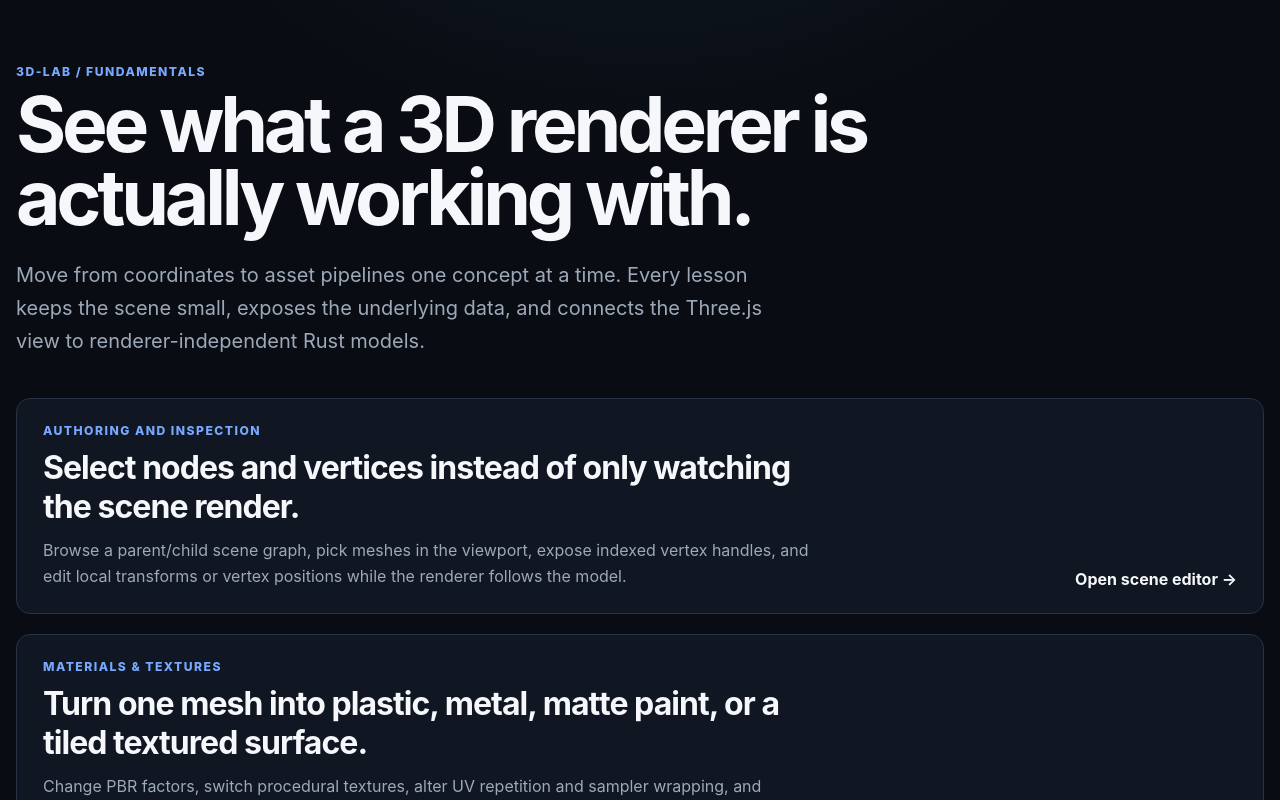
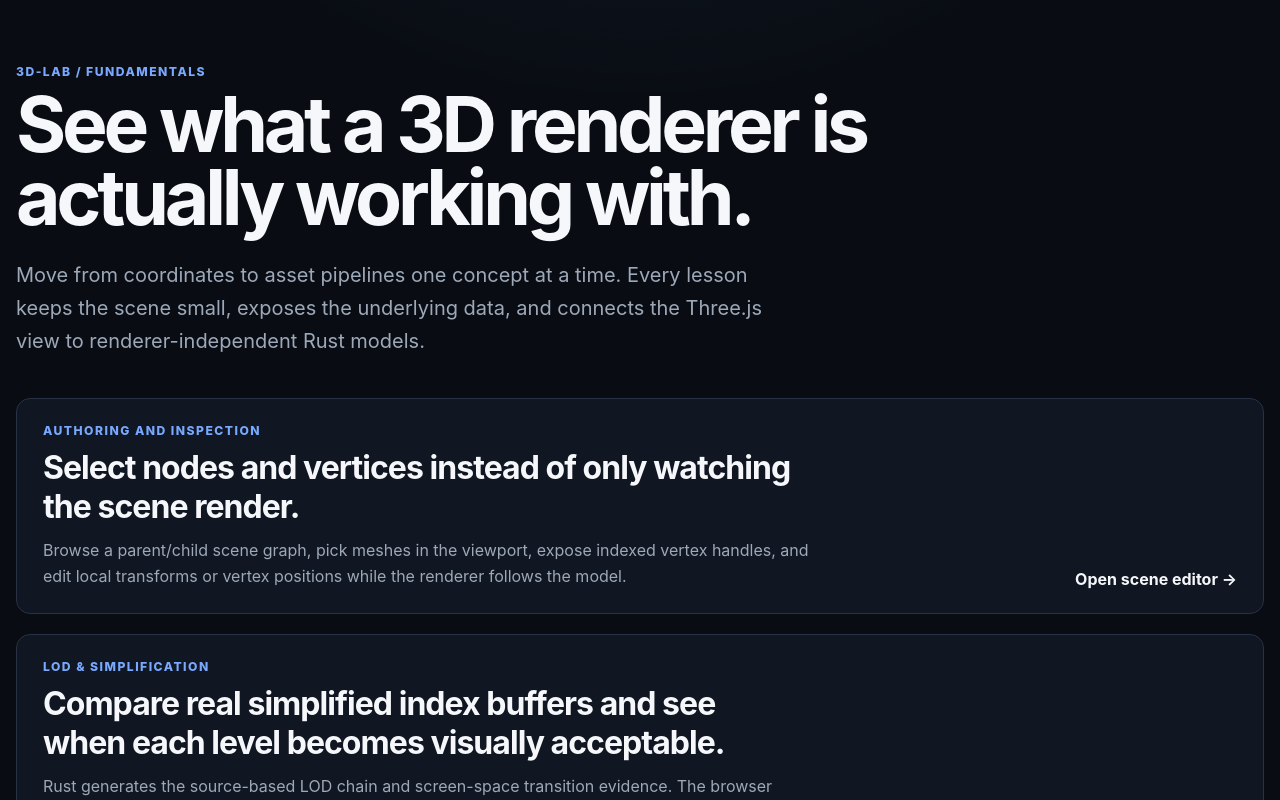
Before and after one commit to moritzbrantner/3d-lab, a Next.js app in the folder web/: page / in a window 1280 px wide. Shown: the top 800 px of the page. Built offline with nearby package versions, Linux system fonts and the light colour scheme.

Commit message:
Surface LOD quality lab from home

```diff
--- a/web/app/page.tsx
+++ b/web/app/page.tsx
@@ -1,3 +1,4 @@
+import { LodQualityTeaser } from "@/components/lod-quality-teaser";
 import { MaterialTextureTeaser } from "@/components/material-texture-teaser";
 import { ModelPipelineTeaser } from "@/components/model-pipeline-teaser";
 import { NormalMappingTeaser } from "@/components/normal-mapping-teaser";
@@ -18,6 +19,7 @@ export default function Home() {
         </p>
       </header>
       <SceneEditorTeaser />
+      <LodQualityTeaser />
       <MaterialTextureTeaser />
       <NormalMappingTeaser />
       <ModelPipelineTeaser />
```
